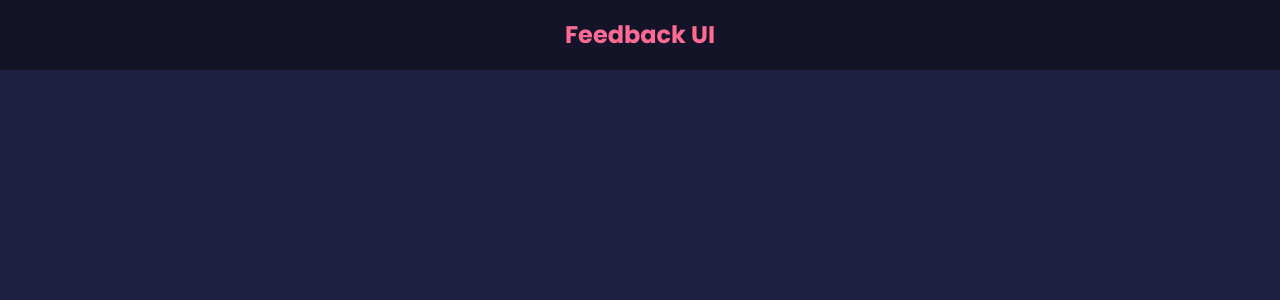
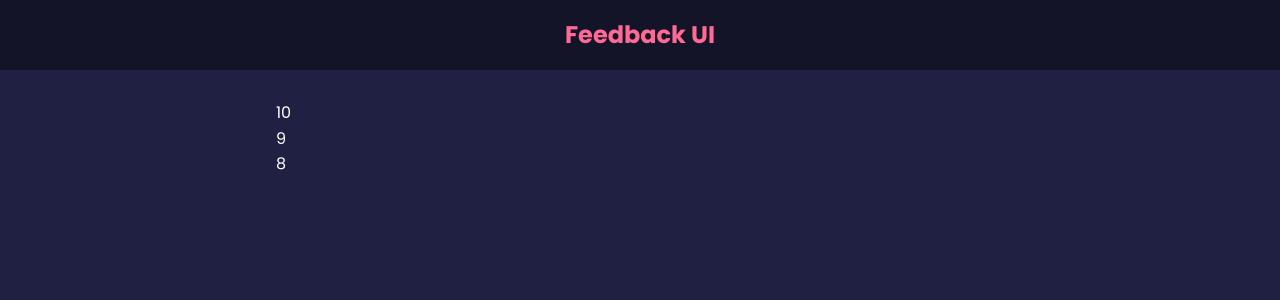
Before and after one commit to lsr488/feedback-app, a React (Create React App) app: page / in a window 1280 px wide. Shown: the top 300 px of the page. Built offline with nearby package versions, Linux system fonts and the light colour scheme.

Commit message:
Fixed wrong set of braces

```diff
--- a/src/components/FeedbackList.jsx
+++ b/src/components/FeedbackList.jsx
@@ -1,14 +1,16 @@
 function FeedbackList({ feedback }) {
-	console.log(feedback)
+	console.log(feedback);
 
 	if(!feedback || feedback.length === 0) {
 		return <p>No Feedback Yet</p>
 	}
-	return <div className='feedback-list'>
-		{feedback.map((item) => {
-			<div>{item.rating}</div>
-		})}
-	</div>
+	return (
+		<div className='feedback-list'>
+			{feedback.map((item) => (
+				<div>{item.rating}</div>
+			))}
+		</div>
+		);
 }
 
-export default FeedbackList
+export default FeedbackList;
```
